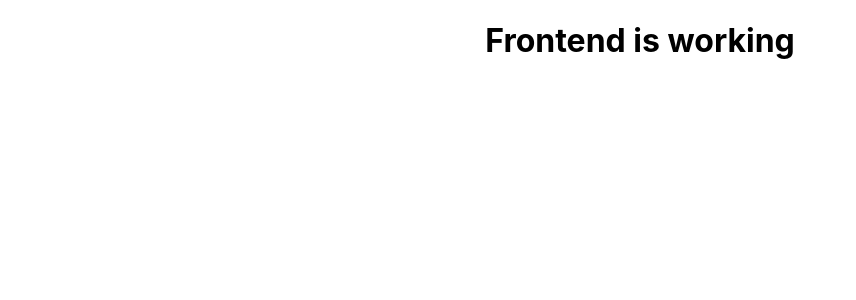
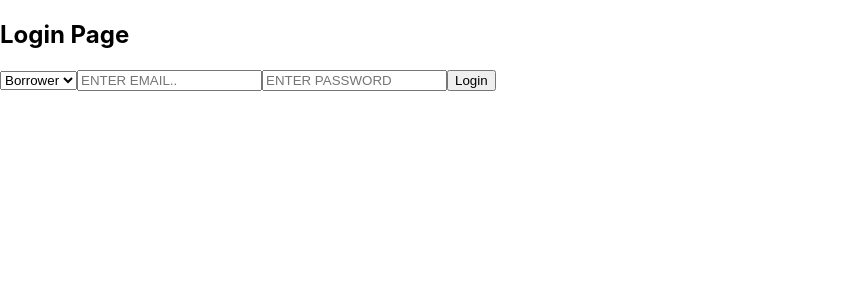
Before and after one commit to Rashik8606/CrediSure, a React (Create React App) app in the folder frontend/credisurehome/: page /login in a window 1280 px wide. Shown: the top 300 px of the page, without its empty margins (0-856 px from the left). Built offline with nearby package versions, Linux system fonts and the light colour scheme.

Commit message:
Frontend Login Page Working

```diff
--- a/frontend/credisurehome/package.json
+++ b/frontend/credisurehome/package.json
@@ -9,6 +9,7 @@
     "@testing-library/user-event": "^13.5.0",
     "react": "^19.2.3",
     "react-dom": "^19.2.3",
+    "react-router-dom": "^7.12.0",
     "react-scripts": "5.0.1",
     "web-vitals": "^2.1.4"
   },
--- a/frontend/credisurehome/src/App.js
+++ b/frontend/credisurehome/src/App.js
@@ -1,10 +1,17 @@
 import './App.css';
+import { BrowserRouter as Router,Route,Routes} from 'react-router-dom'
+import Login from './auth/UserLogin';
+import { Navigate } from 'react-router-dom';
 
 function App() {
   return (
-    <div className="App">
-      <h1>Frontend is working </h1>
-    </div>
+    <Router>
+      <Routes>
+        <Route path='/' element={<Navigate to='/login'/>} />
+
+        <Route path='/login' element={< Login />}/>
+      </Routes>
+    </Router>
   );
 }
 
--- /dev/null
+++ b/frontend/credisurehome/src/api/axios.js
@@ -0,0 +1,18 @@
+import axios from 'axios';
+
+const API = axios.create({
+    baseURL : 'http://127.0.0.1:8000/api/',
+})
+
+API.interceptors.request.use(
+    (config) => {
+        const token = localStorage.getItem('access_token');
+        if (token){
+            config.headers.Authorization = `Bearer ${token}`
+        }
+        return config
+    },
+    (error) => Promise.reject(error)
+)
+
+export default API;
--- /dev/null
+++ b/frontend/credisurehome/src/auth/UserLogin.js
@@ -0,0 +1,71 @@
+import { useState } from "react";
+import API from "../api/axios";
+import { useNavigate } from 'react-router-dom'
+
+
+function Login() {
+    const navigate = useNavigate();
+
+    const [ role, setRole ] = useState('borrower')
+    const [ email, setEmail ] = useState('')
+    const [ password, setPassword ] = useState('')
+    const [ secretKey, setSecretKey ] = useState('')
+    const [ error, setError ] = useState('')
+
+
+    const handleLogin = async (e) =>{
+        e.preventDefault();
+
+        try{
+            const payload = {
+                email,
+                password,
+                role
+            }
+            if (role === 'admin'){
+                payload.secret_key = secretKey
+            }
+
+            const res = await API.post('token/',payload)
+
+            localStorage.setItem('access_token', res.data.access);
+            localStorage.setItem('refresh_token',res.data.refresh);
+            localStorage.setItem('role',res.data.role)
+
+            if (res.data.role === 'admin'){
+                navigate('/admin/dashboard');
+            }else{
+                navigate('/borrower/dashboard')
+            }
+        }catch (err){
+            setError('Invalid credentials or secret key')
+        }
+    }
+
+    return (
+        <div>
+            <form onSubmit={handleLogin}>
+                <h2>Login Page</h2>
+                {error && <p style={{color:'red'}}>{error}</p>}
+                {/* ROLE SELECT */}
+
+                <select value={role} onChange={(e)=> setRole(e.target.value)}>
+                    <option value='borrower'>Borrower</option>
+                    <option value='admin'>Admin</option>
+                </select>
+
+                <input type="email" placeholder="ENTER EMAIL.." onChange={(e)=> setEmail(e.target.value)} required/>
+
+                <input type="password" placeholder="ENTER PASSWORD" onChange={(e)=> setPassword(e.target.value)} required/>
+
+                {role === 'admin' && (
+                    <input type="password" placeholder="ENTER SECRECT KEY" onChange={(e)=> setSecretKey(e.target.value)} required/>
+                )}
+
+                <button type="submit">Login</button>
+            </form>
+        </div>
+    )
+}
+
+export default Login;
```
Also changed, not shown: frontend/credisurehome/src/auth/UserRegister.js (added), frontend/credisurehome/src/pages/AdminPage.js (added), frontend/credisurehome/src/pages/BorrowerPage.js (added), 1 other file (tests, documents, lock files or other folders).
